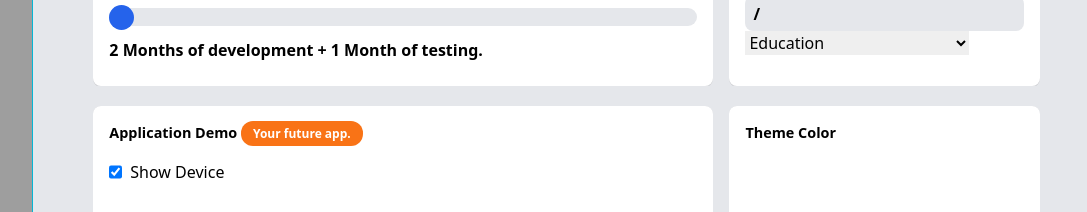
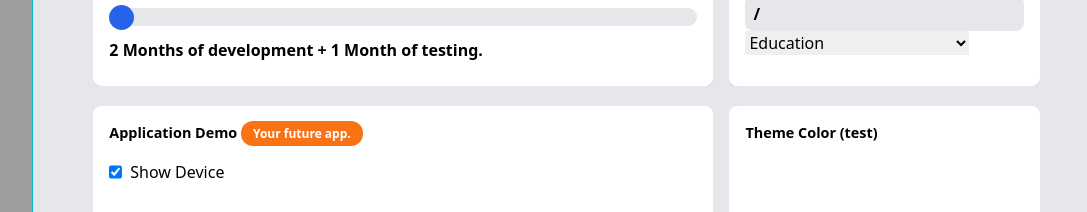
Before and after one commit to nuzulasrar/music, a Next.js app: page /pricing in a window 1280 px wide. Shown: the part 780-992 px from the top of the page, without its empty margins (180-1267 px from the left). Built offline with nearby package versions, Linux system fonts and the light colour scheme; grey boxes are pictures that could not be loaded.

Commit message:
testing push new code

```diff
--- a/src/app/pricing/page.tsx
+++ b/src/app/pricing/page.tsx
@@ -500,7 +500,7 @@ const page: FC = () => {
 
                             {/* Endpoint */}
                             <div className="sm: w-full lg:w-1/3 lg:mx-2 backdrop-opacity-10 backdrop-invert bg-white/100 dark:bg-white/10 rounded-lg pt-4 pb-6 px-4 mb-5">
-                                <h3 className='text-black dark:text-white font-semibold text-[1.8vh] mb-[8px]'>Theme Color</h3>
+                                <h3 className='text-black dark:text-white font-semibold text-[1.8vh] mb-[8px]'>Theme Color (test)</h3>
                                 {/* <SwatchesPicker onChange={(color: any, event: any) => { setTheme(color.hex.substring(1)) }} height={570} /> */}
                                 {/* <CirclePicker onChange={(color: any, event: any) => { setTheme(color.hex.substring(1)) }} /> */}
                             </div>
```
